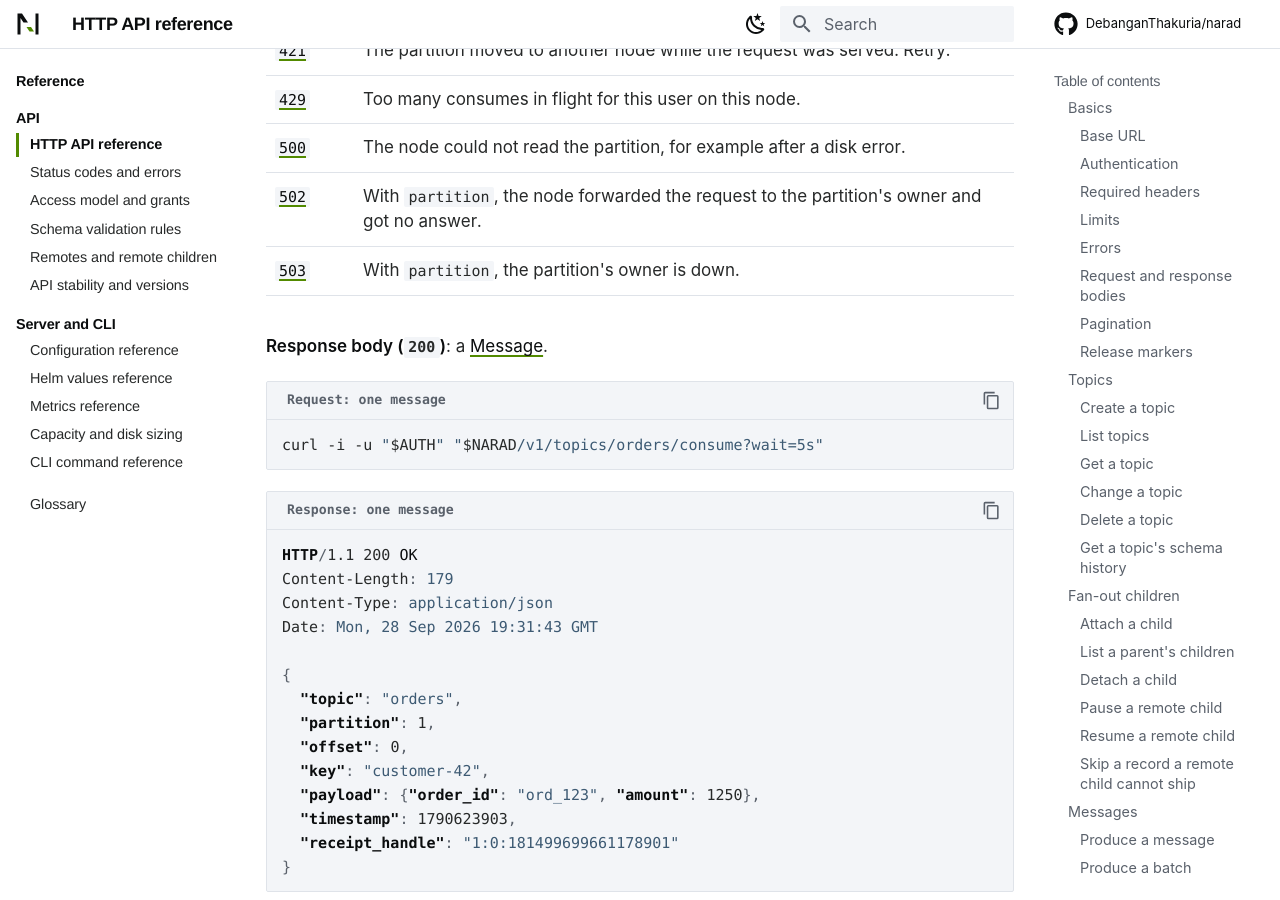
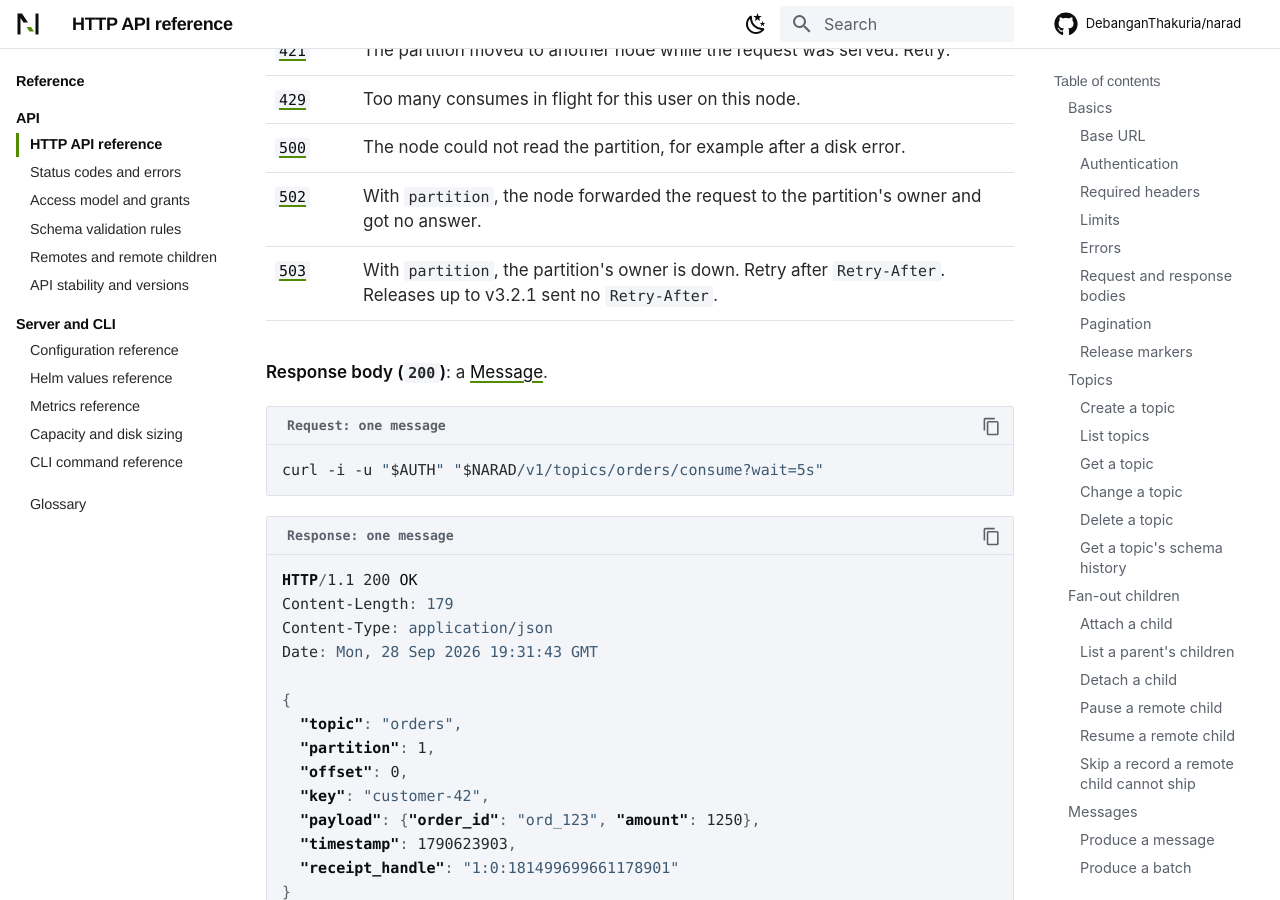
Before and after one commit to DebanganThakuria/narad, an MkDocs documentation site: the page built from docs/reference/http-api.md, in a window 1280 px wide and 900 px high, scrolled down 51968 px. Built offline with MkDocs 1.6.1 and Material for MkDocs 9.7.7, drawn with Linux system fonts in a browser that asks for light colours; some web fonts are replaced; comment, search, counter and statistics services are not loaded.

Commit message:
docs(api): list Retry-After on the pinned consume 503
writeOwnerDown now sends Retry-After: 1 for a replay or a pinned
consume too; the consume entry in openapi.yaml and http-api.md said
nothing of it.

Co-Authored-By: Claude Opus 5.5 <noreply@anthropic.com>

```diff
--- a/docs/reference/http-api.md
+++ b/docs/reference/http-api.md
@@ -1486,7 +1486,7 @@ has no `receipt_handle` and nothing needs acking.
 | [`429`](status-codes.md#status-429) | Too many consumes in flight for this user on this node. |
 | [`500`](status-codes.md#status-500) | The node could not read the partition, for example after a disk error. |
 | [`502`](status-codes.md#status-502) | With `partition`, the node forwarded the request to the partition's owner and got no answer. |
-| [`503`](status-codes.md#status-503) | With `partition`, the partition's owner is down. |
+| [`503`](status-codes.md#status-503) | With `partition`, the partition's owner is down. Retry after `Retry-After`. Releases up to v3.2.1 sent no `Retry-After`. |
 
 **Response body (`200`)**: a [Message](#message-object).
 
```
Also changed, not shown: docs/reference/openapi.yaml (+6 -1 lines).
